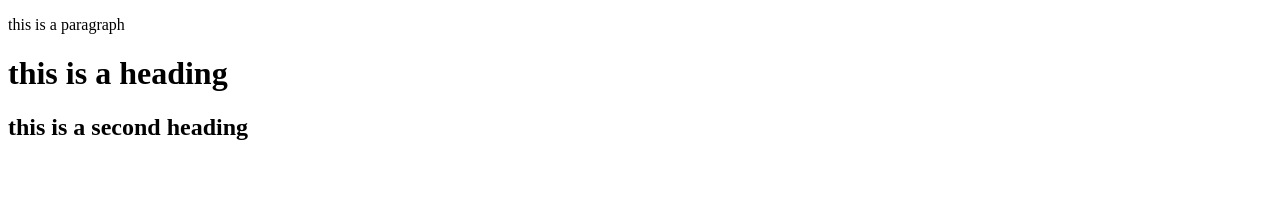
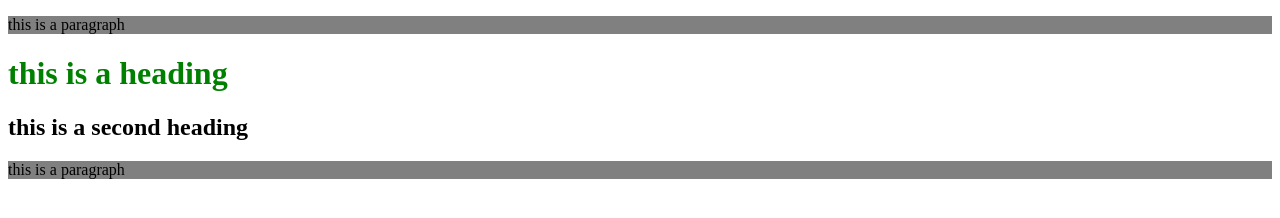
Before and after one commit to tasmim20/my-practise-repo, a plain HTML site: page index.html in a window 1280 px wide. Drawn offline with Linux system fonts and the light colour scheme.

Commit message:
added style

```diff
--- a/index.html
+++ b/index.html
@@ -5,10 +5,12 @@
     <meta http-equiv="X-UA-Compatible" content="IE=edge">
     <meta name="viewport" content="width=device-width, initial-scale=1.0">
     <title>my practise repo</title>
+    <link rel="stylesheet" href="style.css">
 </head>
 <body>
     <p>this is a paragraph</p>
     <h1>this is a heading</h1>
     <h2>this is a second heading</h2>
+    <p>this is a paragraph</p>
 </body>
 </html>
```
